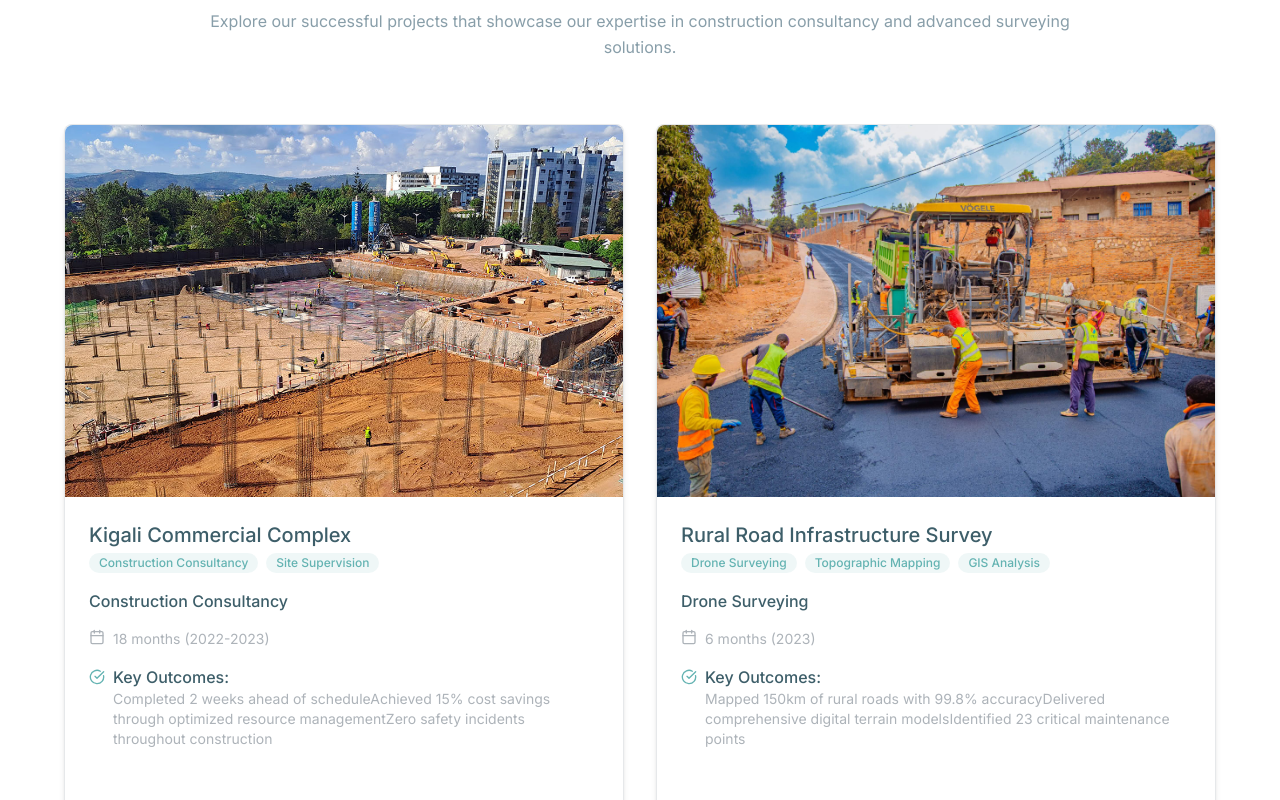
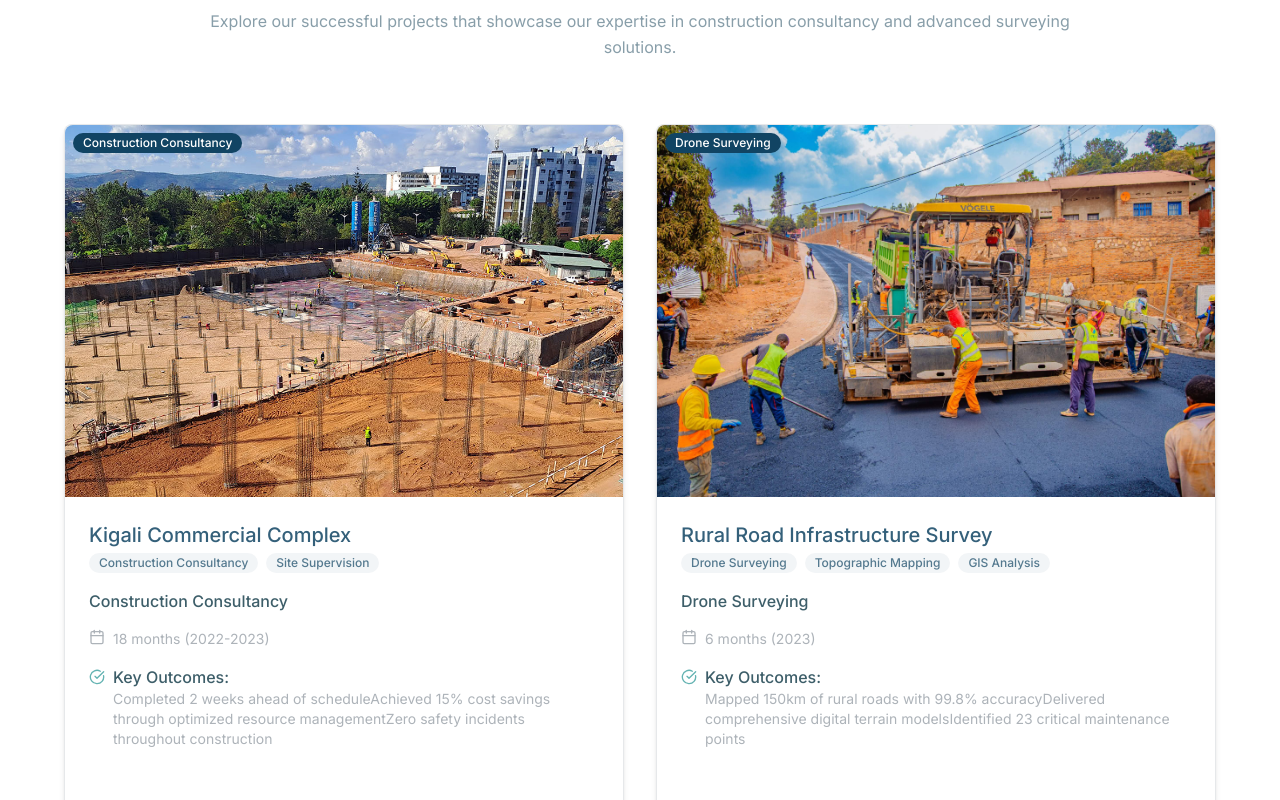
Before and after one commit to DavidMANZI-093/apex, a Next.js app: page / in a window 1280 px wide. Shown: the part 3960-4760 px from the top of the page. Built offline with nearby package versions, Linux system fonts and the light colour scheme.

Commit message:
Auto-commit at 03/07/2025, 11:18:02 for inactivity period...

```diff
--- a/src/components/ui/card.tsx
+++ b/src/components/ui/card.tsx
@@ -52,16 +52,17 @@ type PropsEx = {
 const CardEx = (props: PropsEx) => {
     return (
       <div className='grid grid-rows-[5fr_6fr] !rounded-lg !bg-white !border !border-french-grey/30 !shadow-md'>
-          <div className='rounded-t-lg w-full bg-placeholder'>
+          <div className='flex rounded-t-lg w-full bg-placeholder'>
             <Image className='!w-full !h-full !object-cover !rounded-t-lg' src={props.image} alt={props.title} width={500} height={500} blurDataURL={props.blurhash} placeholder="blur" />
+            <span className='absolute text-xs !py-0.5 !px-2.5 !ml-2 !mt-2 rounded-xl font-medium !text-white bg-indigo-dye'>{props.category}</span>
           </div>
 
           <div className='flex flex-col gap-4 !p-6'>
             <div className='flex flex-col justify-center gap-1'>
-                <h4 className='!text-xl !font-medium !text-midnight-green/90'>{props.title}</h4>
+                <h4 className='!text-xl !font-medium !text-indigo-dye/85'>{props.title}</h4>
                 <ul className='flex gap-2 flex-wrap'>
                     {props.services.map((service, index) => (
-                        <li className='text-xs !py-0.5 !px-2.5 rounded-xl font-medium !text-verdigris bg-verdigris/10' key={index}>{service}</li>
+                        <li className='text-xs !py-0.5 !px-2.5 rounded-xl font-medium !text-indigo-dye/70 bg-indigo-dye/5' key={index}>{service}</li>
                     ))}
                 </ul>
             </div>
```
